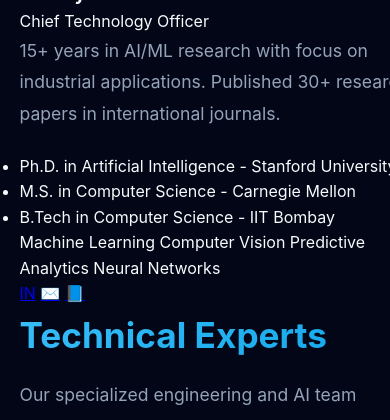
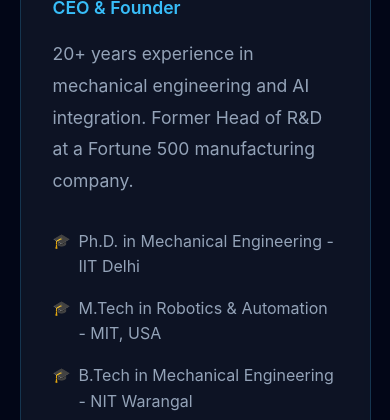
Before and after one commit to mechnerve/mechnerve-website, a Flask app: page /about in a window 390 px wide; the page is wider, and only the part inside the window is pictured. Shown: the part 4498-4918 px from the top of that part. Run offline with Flask 3, Linux system fonts and the light colour scheme.

Commit message:
Update style.css

```diff
--- a/static/css/style.css
+++ b/static/css/style.css
@@ -725,3 +725,199 @@ footer {
     0% { background-position: -200% center; }
     100% { background-position: 200% center; }
 }
+/* ===== TEAM SECTION STYLES ===== */
+.team-section {
+    padding: 4rem 0;
+}
+
+.team-grid {
+    display: grid;
+    grid-template-columns: repeat(auto-fit, minmax(300px, 1fr));
+    gap: 2.5rem;
+    margin-top: 3rem;
+}
+
+.team-member {
+    background: rgba(30, 41, 59, 0.4);
+    border-radius: 15px;
+    overflow: hidden;
+    transition: var(--transition-smooth);
+    border: 1px solid rgba(56, 189, 248, 0.2);
+    backdrop-filter: blur(10px);
+}
+
+.team-member:hover {
+    transform: translateY(-10px);
+    box-shadow: 0 20px 40px rgba(0, 0, 0, 0.3);
+    border-color: var(--primary);
+}
+
+.member-image {
+    width: 100%;
+    height: 300px;
+    overflow: hidden;
+}
+
+.member-image img {
+    width: 100%;
+    height: 100%;
+    object-fit: cover;
+    transition: transform 0.5s ease;
+}
+
+.team-member:hover .member-image img {
+    transform: scale(1.05);
+}
+
+.member-info {
+    padding: 2rem;
+}
+
+.member-name {
+    font-size: 1.5rem;
+    color: var(--text-light);
+    margin-bottom: 0.5rem;
+}
+
+.member-designation {
+    color: var(--primary);
+    font-weight: 600;
+    margin-bottom: 1rem;
+    font-size: 1.1rem;
+}
+
+.member-details {
+    color: var(--text-gray);
+    line-height: 1.6;
+}
+
+.education-list {
+    list-style: none;
+    margin: 1rem 0;
+}
+
+.education-list li {
+    padding: 0.5rem 0;
+    color: var(--text-gray);
+    display: flex;
+    align-items: flex-start;
+    gap: 0.5rem;
+}
+
+.education-list li::before {
+    content: '🎓';
+    font-size: 0.9rem;
+}
+
+.specializations {
+    display: flex;
+    flex-wrap: wrap;
+    gap: 0.5rem;
+    margin-top: 1rem;
+}
+
+.specialization-tag {
+    background: rgba(56, 189, 248, 0.1);
+    color: var(--primary);
+    padding: 0.3rem 0.8rem;
+    border-radius: 20px;
+    font-size: 0.85rem;
+    border: 1px solid rgba(56, 189, 248, 0.3);
+}
+
+.member-social {
+    display: flex;
+    gap: 1rem;
+    margin-top: 1.5rem;
+    padding-top: 1.5rem;
+    border-top: 1px solid rgba(56, 189, 248, 0.1);
+}
+
+.social-icon {
+    width: 36px;
+    height: 36px;
+    border-radius: 50%;
+    background: rgba(56, 189, 248, 0.1);
+    display: flex;
+    align-items: center;
+    justify-content: center;
+    color: var(--text-light);
+    text-decoration: none;
+    transition: var(--transition-fast);
+}
+
+.social-icon:hover {
+    background: var(--gradient-primary);
+    transform: translateY(-3px);
+}
+
+/* Team Stats */
+.team-stats {
+    display: grid;
+    grid-template-columns: repeat(auto-fit, minmax(200px, 1fr));
+    gap: 2rem;
+    margin: 4rem 0;
+    padding: 3rem;
+    background: linear-gradient(135deg, rgba(56, 189, 248, 0.05), rgba(244, 114, 182, 0.05));
+    border-radius: 15px;
+    border: 1px solid rgba(56, 189, 248, 0.1);
+}
+
+.stat-item {
+    text-align: center;
+}
+
+.stat-number {
+    font-size: 2.5rem;
+    font-weight: 800;
+    background: var(--gradient-primary);
+    -webkit-background-clip: text;
+    -webkit-text-fill-color: transparent;
+    background-clip: text;
+    margin-bottom: 0.5rem;
+}
+
+.stat-label {
+    color: var(--text-gray);
+    font-size: 0.95rem;
+}
+
+/* Leadership vs Team Styles */
+.leadership-team .team-grid {
+    grid-template-columns: repeat(auto-fit, minmax(350px, 1fr));
+}
+
+.tech-team .team-grid {
+    grid-template-columns: repeat(auto-fit, minmax(280px, 1fr));
+}
+
+.leadership-team .member-image {
+    height: 250px;
+}
+
+/* Responsive Team */
+@media (max-width: 768px) {
+    .team-grid {
+        grid-template-columns: 1fr;
+    }
+
+    .team-stats {
+        grid-template-columns: repeat(2, 1fr);
+        padding: 2rem;
+    }
+
+    .leadership-team .team-grid,
+    .tech-team .team-grid {
+        grid-template-columns: 1fr;
+    }
+}
+
+@media (max-width: 480px) {
+    .team-stats {
+        grid-template-columns: 1fr;
+    }
+
+    .member-image {
+        height: 250px;
+    }
+}
```
